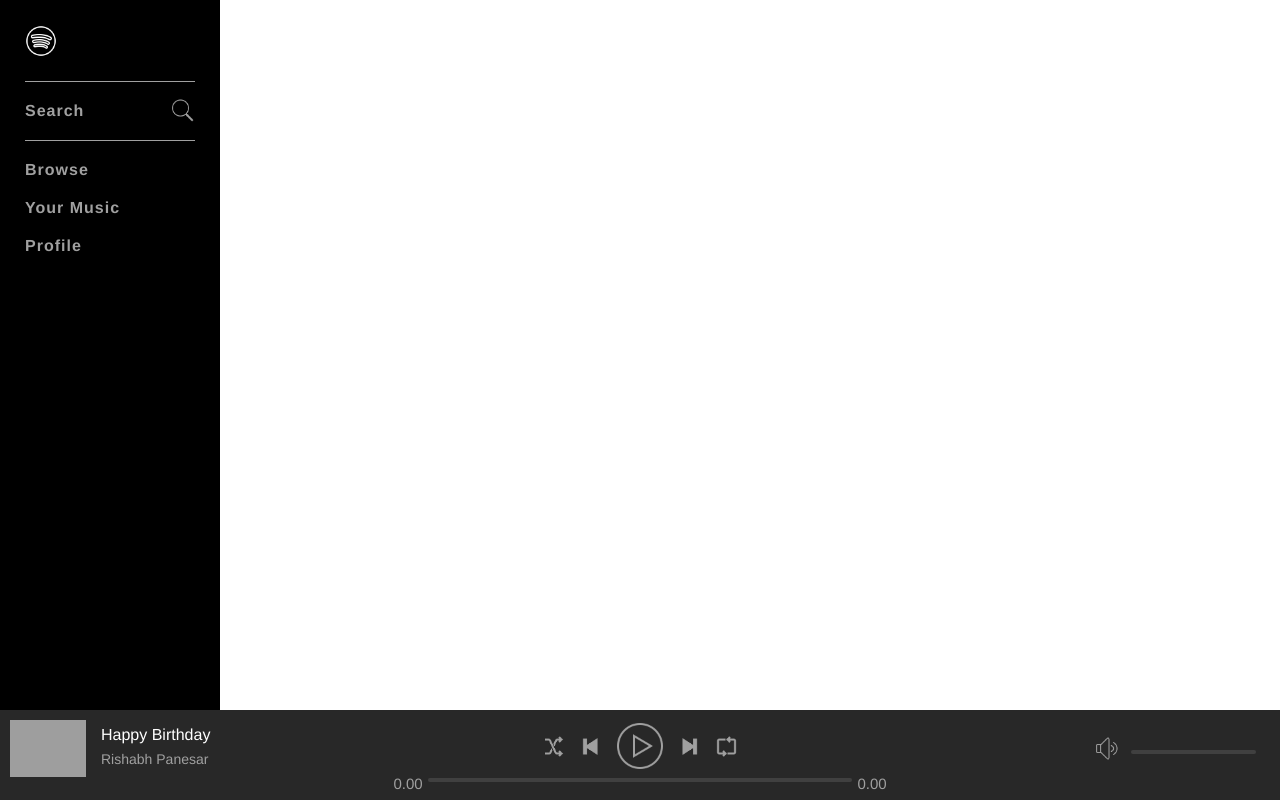
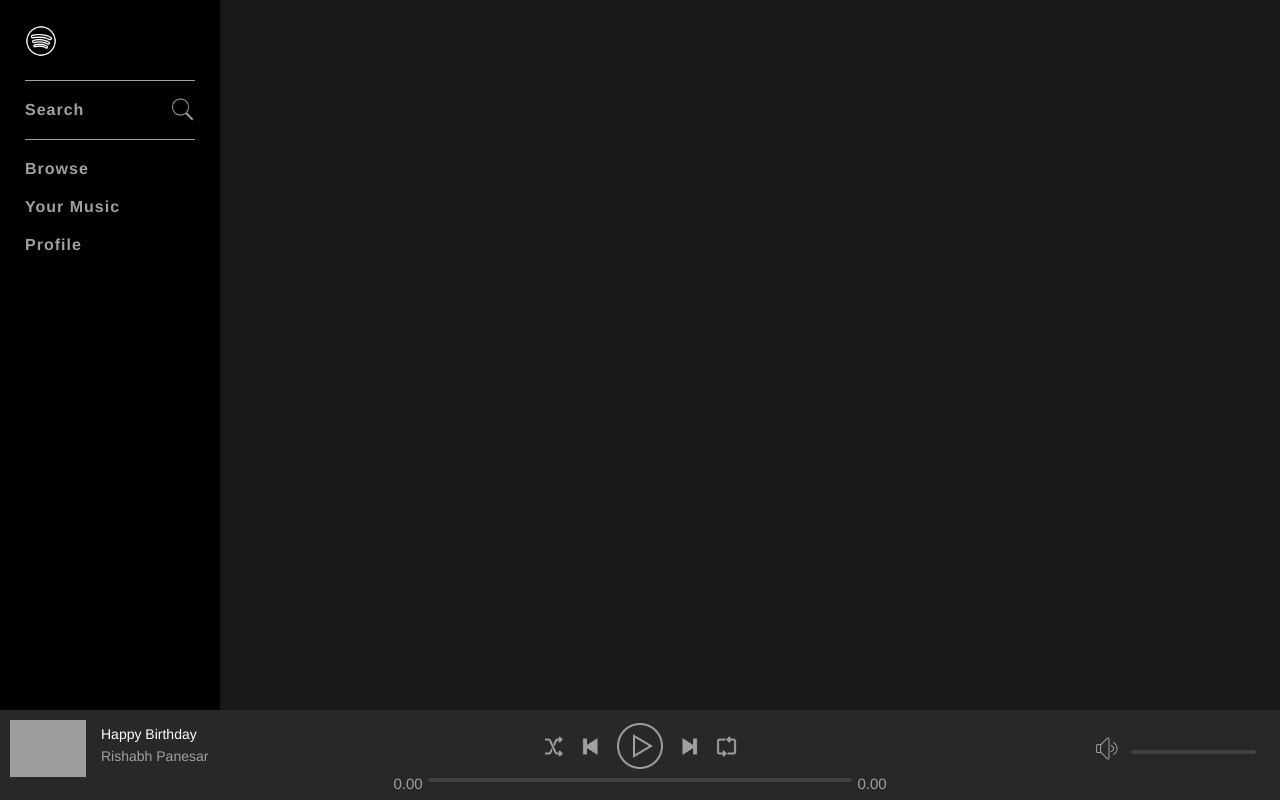
Before and after one commit to shabh2412/Spotify-clone, a PHP site: page / in a window 1280 px wide. Run offline with PHP 8.4, Linux system fonts and the light colour scheme; the visitor is signed in with stand-in values (Sample User, id 1); grey boxes are pictures that could not be loaded.

Commit message:
added css for body, and mainViewContainer

```diff
--- a/assets/css/style.css
+++ b/assets/css/style.css
@@ -9,6 +9,13 @@ html, body {
     color: #fff;
 }
 
+body {
+
+    background-color: #181818;
+    font-size: 14px;
+    min-width: 720px;
+
+}
 
 #nowPlayingBarContainer {
 
@@ -213,3 +220,15 @@ html, body {
     top: 6px;
     width: 25px;
 }
+
+#mainViewContainer {
+    margin-left: 220px;
+    padding-bottom: 90px;
+    width: calc(100% - 220px);
+}
+
+#mainContent {
+
+    padding: 0 20px;
+
+}
```
